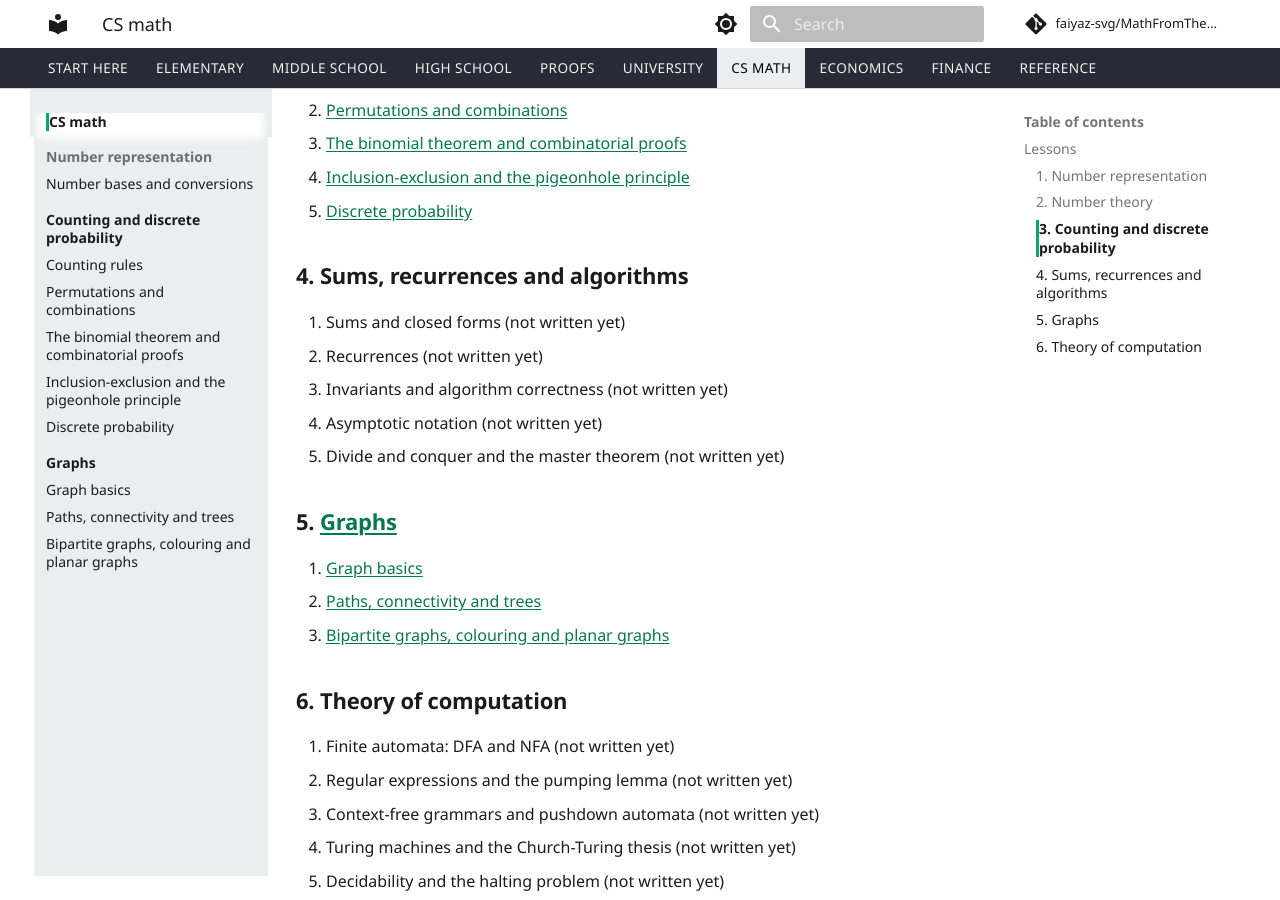
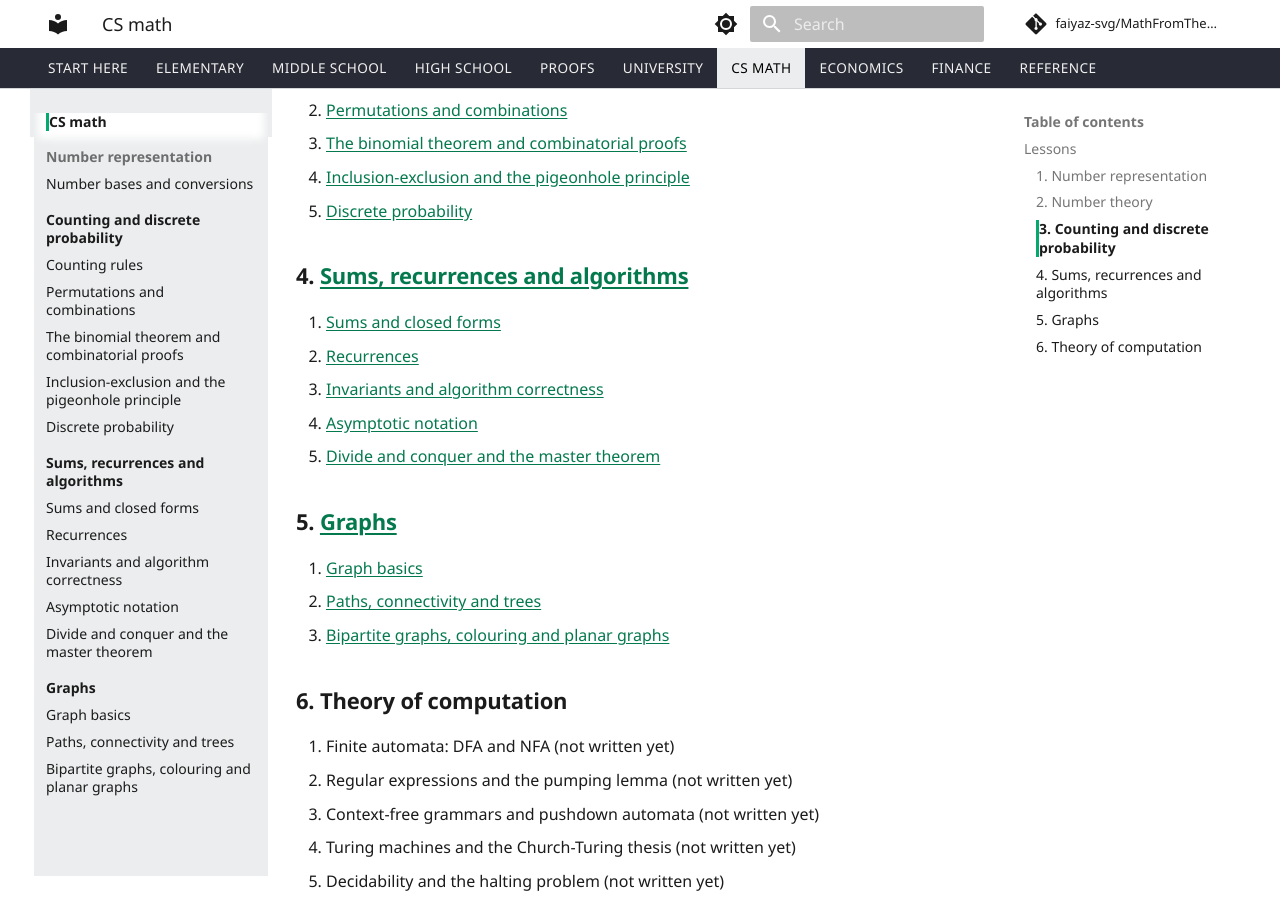
Before and after one commit to faiyaz-svg/MathFromTheGroundUp, an MkDocs documentation site: the page built from docs/06-cs-math/index.md, in a window 1280 px wide and 900 px high, scrolled down 1128 px. Built offline with MkDocs 1.6.1 and Material for MkDocs 9.7.7, drawn with Linux system fonts in a browser that asks for light colours; comment, search, counter and statistics services are not loaded.

Commit message:
add sums and recurrences chapter to nav

```diff
--- a/docs/06-cs-math/index.md
+++ b/docs/06-cs-math/index.md
@@ -35,13 +35,13 @@ The diagnostic quiz and the cheat sheet for this folder are written together wit
 4. [Inclusion-exclusion and the pigeonhole principle](03-counting-and-discrete-probability/04-inclusion-exclusion-and-pigeonhole.md)
 5. [Discrete probability](03-counting-and-discrete-probability/05-discrete-probability.md)
 
-### 4. Sums, recurrences and algorithms
+### 4. [Sums, recurrences and algorithms](04-sums-recurrences-and-algorithms/index.md)
 
-1. Sums and closed forms (not written yet)
-2. Recurrences (not written yet)
-3. Invariants and algorithm correctness (not written yet)
-4. Asymptotic notation (not written yet)
-5. Divide and conquer and the master theorem (not written yet)
+1. [Sums and closed forms](04-sums-recurrences-and-algorithms/01-sums-and-closed-forms.md)
+2. [Recurrences](04-sums-recurrences-and-algorithms/02-recurrences.md)
+3. [Invariants and algorithm correctness](04-sums-recurrences-and-algorithms/03-invariants-and-algorithm-correctness.md)
+4. [Asymptotic notation](04-sums-recurrences-and-algorithms/04-asymptotic-notation.md)
+5. [Divide and conquer and the master theorem](04-sums-recurrences-and-algorithms/05-divide-and-conquer-and-master-theorem.md)
 
 ### 5. [Graphs](05-graphs/index.md)
 
--- a/mkdocs.yml
+++ b/mkdocs.yml
@@ -354,6 +354,13 @@ nav:
           - "The binomial theorem and combinatorial proofs": 06-cs-math/03-counting-and-discrete-probability/03-binomial-theorem-and-combinatorial-proofs.md
           - "Inclusion-exclusion and the pigeonhole principle": 06-cs-math/03-counting-and-discrete-probability/04-inclusion-exclusion-and-pigeonhole.md
           - "Discrete probability": 06-cs-math/03-counting-and-discrete-probability/05-discrete-probability.md
+      - "Sums, recurrences and algorithms":
+          - 06-cs-math/04-sums-recurrences-and-algorithms/index.md
+          - "Sums and closed forms": 06-cs-math/04-sums-recurrences-and-algorithms/01-sums-and-closed-forms.md
+          - "Recurrences": 06-cs-math/04-sums-recurrences-and-algorithms/02-recurrences.md
+          - "Invariants and algorithm correctness": 06-cs-math/04-sums-recurrences-and-algorithms/03-invariants-and-algorithm-correctness.md
+          - "Asymptotic notation": 06-cs-math/04-sums-recurrences-and-algorithms/04-asymptotic-notation.md
+          - "Divide and conquer and the master theorem": 06-cs-math/04-sums-recurrences-and-algorithms/05-divide-and-conquer-and-master-theorem.md
       - "Graphs":
           - 06-cs-math/05-graphs/index.md
           - "Graph basics": 06-cs-math/05-graphs/01-graph-basics.md
```
Also changed, not shown: docs/progress.md (+9 -1 lines).
